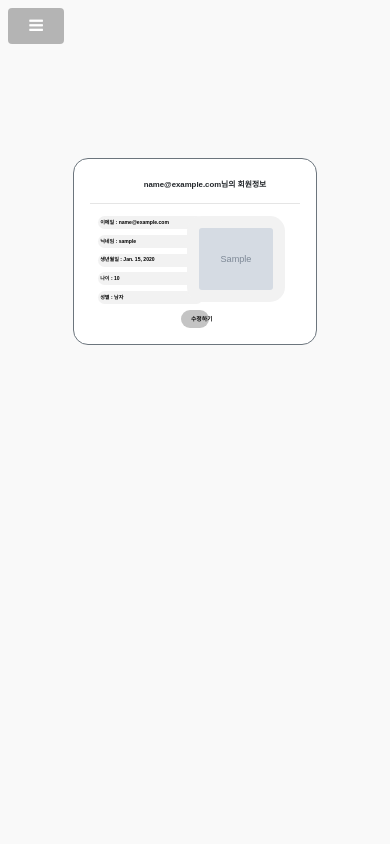
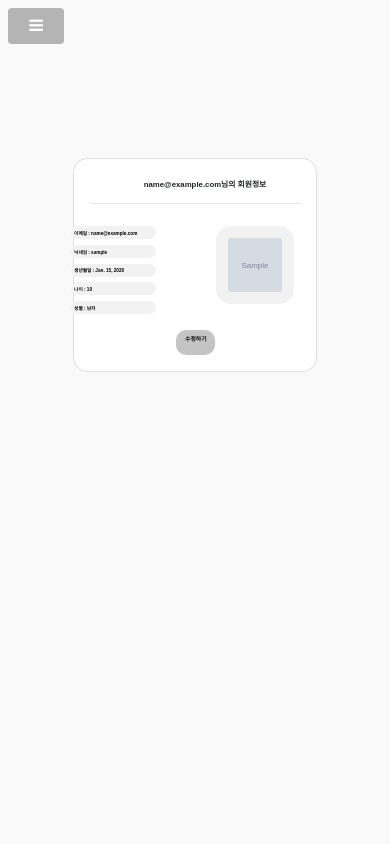
Before and after one commit to Team-ESC/Footprint-Web, a Django app: page /myinfo/ in a window 390 px wide. Run offline with Django 3.2, Linux system fonts and the light colour scheme; a user stored in the database is signed in; tables that the repository leaves empty hold one stand-in row (values such as "Sample post"); grey boxes marked "Sample" are stand-in pictures; parts of the project's set-up code (start-up, migrations or seed data) failed here and were passed over; some libraries are stand-ins or nearby versions; some web fonts are replaced.

Commit message:
[yewon] myinfo, index, user_info_update 반응형 웹 수정했습니다.

```diff
--- a/Project_Footprint/website/templates/myinfo.html
+++ b/Project_Footprint/website/templates/myinfo.html
@@ -6,45 +6,45 @@
 <script src="//maxcdn.bootstrapcdn.com/bootstrap/4.1.1/js/bootstrap.min.js"></script>
 <script src="//cdnjs.cloudflare.com/ajax/libs/jquery/3.2.1/jquery.min.js"></script>
 
-<style>
+<style type="text/css">
     @import url(https://cdn.jsdelivr.net/gh/moonspam/NanumSquare@1.0/nanumsquare.css);
     @import url(//fonts.googleapis.com/earlyaccess/nanummyeongjo.css);
 
-    .html,body{
+    .html,
+    body {
         background-color: #f9f9f9;
+        font-family: 'NanumSquare', sans-serif;
     }
 
-    .container{
-    padding-top: 100px;
-    font-family: 'NanumSquare', sans-serif;
-    font-weight:bold;
+    .card {
+        border-radius: 15px;
+
     }
 
-    .card-body{
-    font-weight:bold;
+    .card-body {
+        font-weight: bold;
         text-align: center;
     }
 
-    .border-secondary{
-        border-radius: 15px;
-    }
-
-    .card-title{
+    .card-title {
         margin-top: 5px;
         margin-left: 20px;
         font-family: 'NanumSquare', sans-serif;
-    font-weight:bold;
+        font-weight: bold;
         font-size: 2vw;
     }
 
-    .user-info{
-    width: 27vw;
+    .col-sm {
+        padding-top: 100px;
+    }
+
+    .user-info {
+        width: 22vw;
         height: 3.3vw;
-    margin-left: 2vw;
         margin-bottom: 1.5vw;
-    padding: 1.2%;
-    font-size: 1.3vw;
-    font-weight:bold;
+        padding: 0.8vw;
+        font-size: 1.2vw;
+        font-weight: bold;
         text-align: left;
         border-style: none;
         border-radius: 10px 10px 10px 10px;
@@ -52,78 +52,119 @@
         background-color: #f2f2f2;
     }
 
-    .user-img{
-    margin-right: 4vw;
+    .user-img {
         padding: 12px;
-    width: 25vw;
-    height: 22vw;
+        width: 20vw;
+        height: 20vw;
         border-style: none;
         border-radius: 15px;
         background-color: #f2f2f2;
-    float : right;
+        float: right;
     }
 
-    .update-btn{
+    .update-btn {
+        display: block;
+        margin: 0 auto;
         color: black;
-    width: 13%;
-    height: 7%;
+        width: 10vw;
+        height: 3.5vw;
         font-size: 1.5vw;
-    font-weight:bold;
+        font-weight: bold;
+        text-align: center;
         background-color: #c4c4c4;
         border-style: none;
-    border-radius: 10px 10px 10px 10px;
+        border-radius: 10px;
+    }
+
+    .myinfo {
+        display: inline-block;
+        vertical-align: middle;
+        max-width: 100%;
+    }
+
+    .right {
+        float: right;
+        padding: 10 0 10 50;
+    }
+
+    .left {
+        float: left;
+        padding: 10 50 10 0;
+
+    }
+
+    @media screen and (max-width: 960px) {
+        .right {
+            float: right;
+            padding: 10 0 10 30;
+        }
+
+        .left {
+            float: left;
+            padding: 10 30 10 0;
+
+        }
+        .user-info {
+            width: 22vw;
+            font-size: 1.2vw;
+            padding: 0.9vw;
+            margin-left:-25px;
+        }
+        .update-btn{
+            height: 3vh;
+
+        }
     }
 </style>
 
 <div class="container p-5">
-<div class="container">
-    <div class="filter_content section--search_category">
-        <div class="section--category_group">
-            <ul class="list--category depth1" style="list-style:none">
-            </ul>
-        </div>
-    </div>
-    </div>
+
     {% for user in users %}
     <div class="row userinfo" style="margin:20px auto;">
-        <div class="col-sm-12">
-            <div class="card border-secondary">
+        <div class="col-sm">
+            <div class="card">
                 <div class="card-body">
                     <h2 class="card-title">{{ user.email }}님의 회원정보</h2>
                     <hr>
+                    <div class="myinfo">
+                        <div class="right">
                             <picture>
                                 {% if user.image %}
-                    <img class="user-img" id="image{{user.id}}" src="{{user.image.url }}" >
+                                <img class="user-img" id="image{{user.id}}" src="{{user.image.url }}">
                                 {% else %}
-                    <img class="user-img" src="{% static '../static/profile_default.png' %}" >
+                                <img class="user-img" src="{% static '../static/profile_default.png' %}">
                                 {% endif %}
                             </picture>
+                        </div>
+                        <div class="left">
                             <div class="user-info">
-                        이메일  :  {{ user.email }}
+                                이메일 : {{ user.email }}
                             </div>
                             <div class="user-info">
-                        닉네임  :  {{ user.nickname }}
+                                닉네임 : {{ user.nickname }}
                             </div>
                             <div class="user-info">
-                        생년월일  :  {{ user.birth_date }}
+                                생년월일 : {{ user.birth_date }}
                             </div>
                             <div class="user-info">
-                        나이  :  {{ user.age }}
+                                나이 : {{ user.age }}
                             </div>
                             {% if user.gender == 0 %}
                             <div class="user-info">
-                            성별  :  남자
+                                성별 : 남자
                             </div>
                             {% elif user.gender == 1 %}
                             <div class="user-info">
-                            성별  :  여자
+                                성별 : 여자
                             </div>
                             {% else %}
                             <div class="user-info">
-                            성별  :  not specified
+                                성별 : not specified
                             </div>
                             {% endif %}
-                <a href = "{% url 'user_info_update' %}?id={{ user.id }}" class="btn float update-btn">수정하기</a>
+                        </div>
+                    </div>
+                    <a href="{% url 'user_info_update' %}?id={{ user.id }}" class="btn float update-btn">수정하기</a>
                 </div>
             </div>
         </div>
--- a/Project_Footprint/website/templates/place_detail.html
+++ b/Project_Footprint/website/templates/place_detail.html
@@ -125,8 +125,7 @@
         text-align: center;
         padding:0;
     }
-    .location_tag
-    }
+
 </style>
 
 <div class="container">
--- a/Project_Footprint/website/templates/user_delete.html
+++ b/Project_Footprint/website/templates/user_delete.html
@@ -18,7 +18,7 @@
     padding-top: 100px;
     font-family: 'NanumSquare', sans-serif;
     font-weight:bold;
-    margin-top: 20px;
+
     }
 
     .card-title{
--- a/Project_Footprint/website/templates/user_password_find.html
+++ b/Project_Footprint/website/templates/user_password_find.html
@@ -46,6 +46,9 @@
     border-style: none;
     border-radius: 10px 10px 10px 10px;
     }
+    .asteriskField{
+        font-size:0;
+    }
 </style>
 
 {% load crispy_forms_tags %}
```
Also changed, not shown: Project_Footprint/website/templates/index.html (+147 -78 lines), Project_Footprint/website/templates/user_info_update.html (+68 -29 lines). Lines whose indentation alone changed are shown as unchanged.
